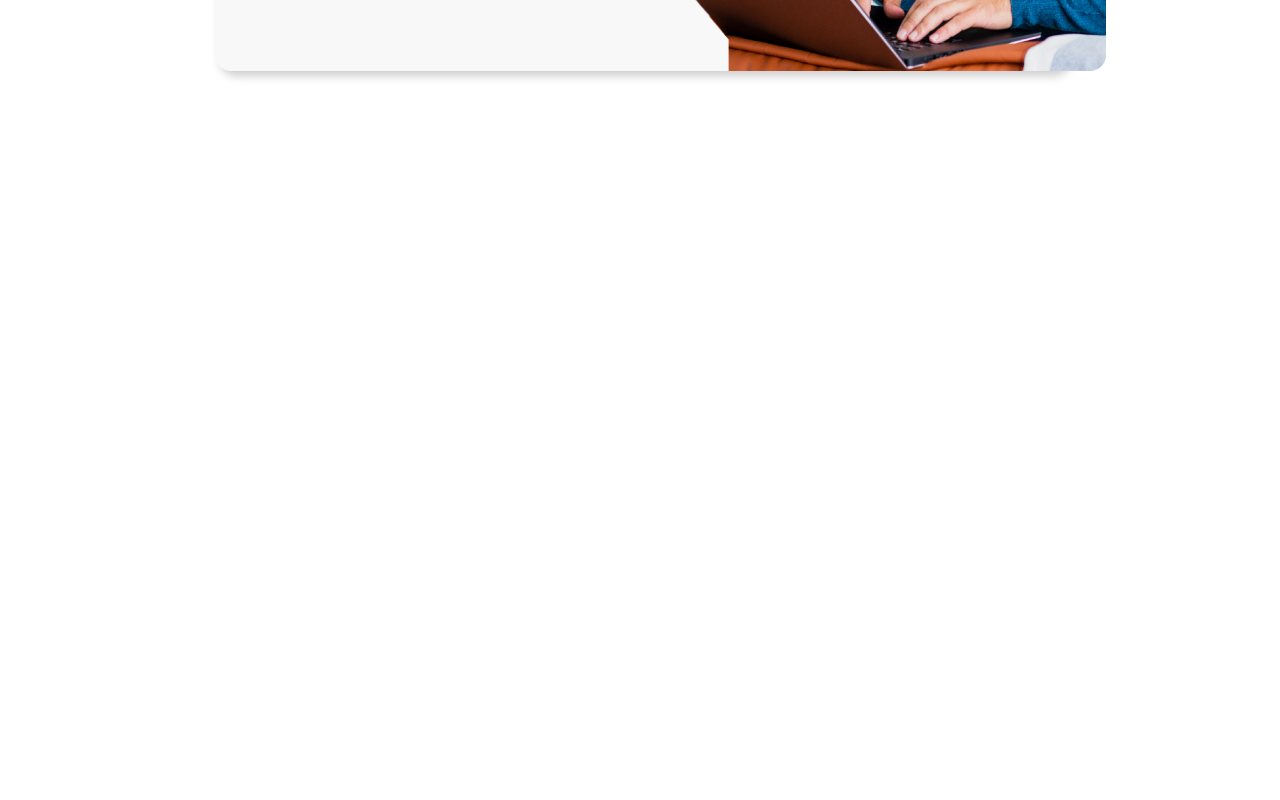
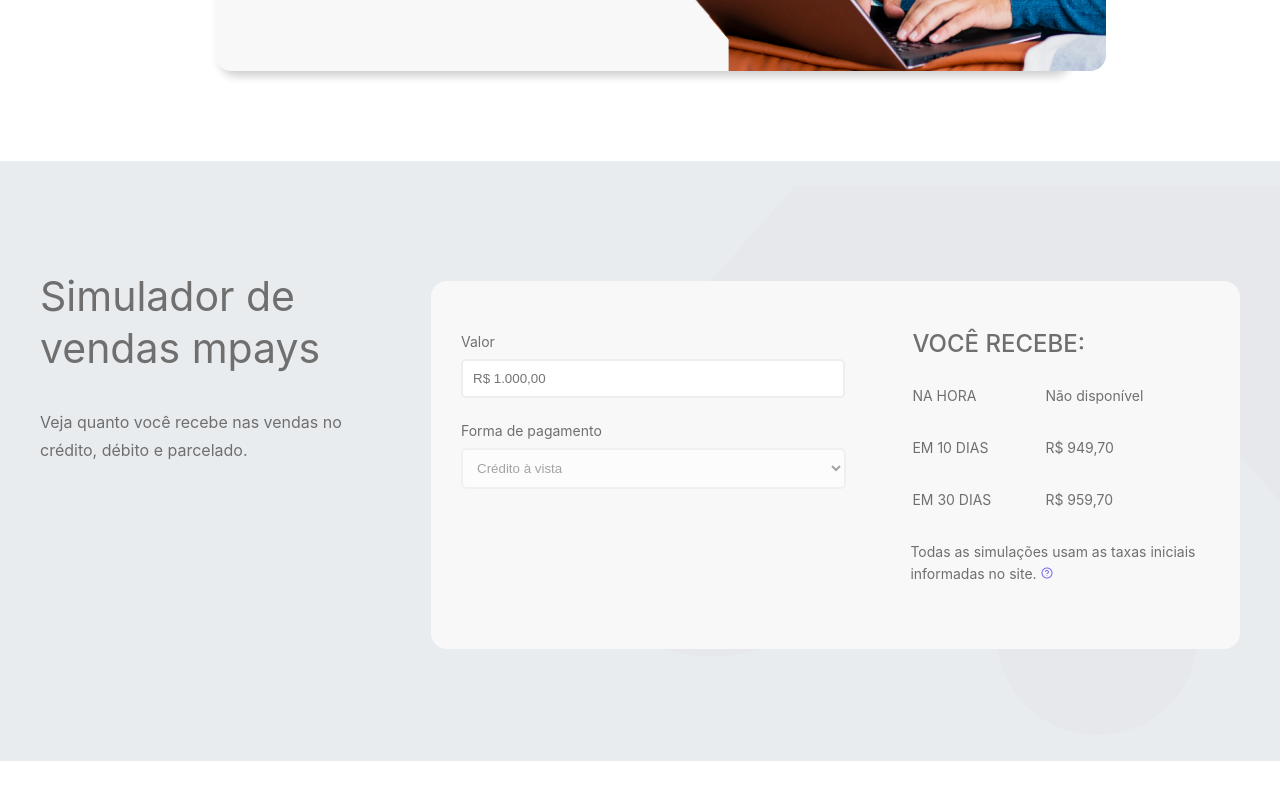
Before and after one commit to BryanEMR/landingpage_multti, a React (Create React App) app: page / in a window 1280 px wide. Shown: the part 1260-2060 px from the top of the page. Before the commit the page ends 1354 px from the top, so only its background shows below. Built offline with nearby package versions, Linux system fonts and the light colour scheme.

Commit message:
finalização do section 2

```diff
--- a/src/app/App.js
+++ b/src/app/App.js
@@ -1,7 +1,7 @@
 import './App.css';
 import Header from '../components/Header';
 import Section1 from '../components/Section1';
-// import Section2 from '../components/Section2';
+import Section2 from '../components/Section2';
 // import Section3 from '../components/Section3';
 // import Section4 from '../components/Section4';
 // import Footer from '../components/Footer';
@@ -11,8 +11,8 @@
     <div className="App">
       <Header/>
       <Section1/>
-      {/* <Section2/>
-      <Section3/>
+      <Section2/>
+      {/* <Section3/>
       <Section4/>
       <Footer/> */}
     </div>
--- a/src/components/Section1/index.jsx
+++ b/src/components/Section1/index.jsx
@@ -1,5 +1,5 @@
 import React from "react";
-import { Contener, Icon, Image } from "./styles";
+import { Container, Icon, Image } from "./styles";
 import laptop from "../../assets/Section1/Laptop.png";
 import whatsapp from "../../assets/Section1/Whatsapp.png";
 import Carousel from "../Carousel";
@@ -9,7 +9,7 @@
 
     return (
         <>
-            <Contener>
+            <Container>
                 <div class="text">
                     <div class="large">
                         Tecnologia e <br/> segurança pra <br/>você <span class="bold">vender mais.</span>
@@ -22,7 +22,7 @@
                 <Image src={laptop} alt="Laptop" />
                 <Icon src={whatsapp} alt="Whatsapp" />
 
-            </Contener>
+            </Container>
             <Carousel/>
         </>
 
--- a/src/components/Section1/styles.js
+++ b/src/components/Section1/styles.js
@@ -1,7 +1,7 @@
 import styled from "styled-components";
 import background from "../../assets/Section1/Background.png"
 
-export const Contener = styled.div`
+export const Container = styled.div`
 @media (max-width: 1450px) {
     height: 121vh;
 
--- a/src/components/Section2/index.jsx
+++ b/src/components/Section2/index.jsx
@@ -1,11 +1,88 @@
 import React from "react";
+import { Container, Icone } from "./styles";
+import about from "../../assets/Section2/About.png"
+const rows = [
+    {
+        days: `NA HORA`,
+        value: `Não disponível`
+    },
+    {
+        days: `EM 10 DIAS`,
+        value: `R$ 949,70`
+    },
+    {
+        days: `EM 30 DIAS`,
+        value: `R$ 959,70`
+    },
+];
 
 export default function Section2() {
 
 
     return (
-        <>
-            <p>Aqui ficará o section 2</p>
-        </>
+        <Container>
+            <div className='container'>
+                <div className="slide">
+                    <div className='column1'>
+                        <div className='center'>
+                            <div className='title'>
+                                Simulador de vendas mpays
+                            </div>
+                            <br />
+                            <div className='text'>
+                                Veja quanto você recebe nas vendas no crédito, débito e parcelado.
+                            </div>
+                        </div>
+                    </div>
+                    <div className='column2'>
+                        <div className="insert">
+                            <form name="calcularValor" action="#" method="post">
+                                <label htmlFor="calcularValor">
+                                    Valor
+                                </label>
+                                <br />
+                                <input type="text" name="value" disabled placeholder={'R$ 1.000,00'}/>
+                                <br />
+                                <br />
+                                <label htmlFor="calcularValor">
+                                    Forma de pagamento
+                                </label>
+                                <br />
+                                <select name="payment" id="payment" disabled value={0}>
+                                    <option value="pix">PIX</option>
+                                    <option value="0">Crédito à vista</option>
+                                </select>
+                                <br />
+                            </form>
+                        </div>
+                        <div  className="values">
+                            <table>
+                                <tr>
+                                    <th colspan="2">
+                                        VOCÊ RECEBE:
+                                    </th>
+                                </tr>
+                                {
+                                    rows.map((row) => (
+                                        <tr>
+                                            <td>
+                                                {row.days}
+                                            </td>
+                                            <td>
+                                                {row.value}
+                                            </td>
+                                        </tr>
+                                    ))
+                                }
+                            </table>
+                            <p>
+                                Todas as simulações usam as taxas iniciais informadas no site.
+                                <Icone src={about} alt="Sobre" />
+                            </p>
+                        </div>
+                    </div>
+                </div>
+            </div>
+        </Container>
     )
 }
--- a/src/components/Section2/styles.js
+++ b/src/components/Section2/styles.js
@@ -0,0 +1,134 @@
+import styled from "styled-components";
+import vector from "../../assets/Section2/Vector.png";
+
+export const Container = styled.div`
+    margin: 7% 0;
+    width: 100%;
+    height: 600px;
+    background: #E9ECEF;
+    background-image: url(${vector});
+    background-repeat: no-repeat;
+    background-position: right center;
+    display: flex;
+
+    .container{
+        color: #6F6F6F;
+        width: 100%;
+        justify-content: center;
+        .slide{
+            @media (max-width: 1300px) {
+                padding: 8vh 5vh;
+            }
+            @media (max-width: 1100px) {
+                padding: 5vh 10vh;
+            }
+            height: calc(100% - 120px);
+            padding: 10vh 20vh;
+            display: flex;
+            align-items: center;
+            .column1 {
+                padding-top: 90px;
+                padding-right: 70px;
+                width: 30%;
+                height: 100%;
+                text-align: left;
+                font-weight: 400;
+                line-height: 34px;
+                position: relative;
+                .title{
+                    @media (max-width: 1300px) {
+                        font-size: 41px;
+                        line-height: 52px;
+                    }
+                    @media (max-width: 1100px) {
+                        font-size: 34px;
+                        line-height: 45px;
+                    }
+                    font-size: 49px;
+                    font-weight: 400;
+                    line-height: 60px;
+                    text-align: left;
+
+                }
+                .text{
+                    @media (max-width: 1300px) {
+                        font-size: 16px;
+                        line-height: 28px;
+                    }
+                    @media (max-width: 1100px) {
+                        font-size: 14px;
+                        line-height: 28px;
+                    }
+                    font-size: 18px;
+                    font-weight: 400;
+                    line-height: 31.9px;
+                    text-align: left;
+                }
+            }
+            .column2 {
+                @media (max-width: 1300px) {
+                    font-size: 14px;
+                }
+                @media (max-width: 1100px) {
+                    font-size: 12px;
+                }
+                background: #F8F8F8;
+                height: auto;
+                width: 70%;
+                text-align: left;
+                border-radius: 16px;
+                padding: 50px 30px;
+                display: flex;
+                font-size: 16px;
+                line-height: 22px;
+                .insert{
+                    width: 60%;
+                    form{
+                        width: 80%;
+                        input {
+                            margin-top: 6px;
+                            background: #FFF;
+                            border-radius: 5px;
+                            padding: 10px;
+                            border: 2px solid #EEEEEE;
+                            width: 100%;
+
+                        }
+
+                        select {
+                            margin-top: 6px;
+                            background: #FFF;
+                            border-radius: 5px;
+                            padding: 10px;
+                            border: 2px solid #EEEEEE;
+                            width: calc(100% + 25px);
+                        }
+                    }
+                }
+                .values{
+                    width: 40%;
+                    table{
+                        width: 100%;
+                        th{
+                            @media (max-width: 1250px) {
+                                font-size: 20px;
+                            }
+                            @media (max-width: 1050px) {
+                                font-size: 16px;
+                            }
+                            font-weight: 500;
+                            padding: 0 0 14px 0;
+                            font-size: 24px;
+                        }
+                        td{
+                            padding: 14px 0;
+                        }
+                    }
+                }
+            }
+        }
+    }
+`;
+export const Icone = styled.img`
+    padding-left:4px;
+`;
```
Also changed, not shown: src/assets/Section2/About.png (added).
